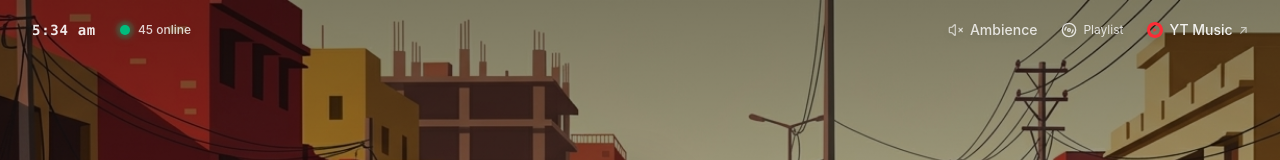
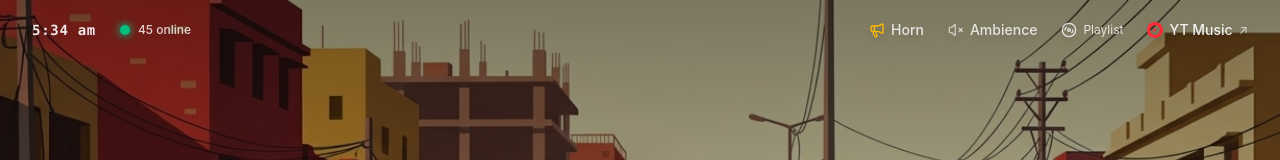
Before and after one commit to sahilchavan751/baapkiroad, a React (Vite) app: page / in a window 1280 px wide. Shown: the top 160 px of the page. Built offline with nearby package versions, Linux system fonts and the light colour scheme; a web font is replaced by a local one.

Commit message:
feat: add interactive Horn button with horn.mp3 audio effect

```diff
--- a/src/App.jsx
+++ b/src/App.jsx
@@ -13,9 +13,10 @@ export default function App() {
   const [currentIndex, setCurrentIndex] = useState(0);
   const [isPlaylistOpen, setIsPlaylistOpen] = useState(false);
 
-  // Ambience audio state & ref
+  // Ambience & Horn audio state & refs
   const [isAmbienceOn, setIsAmbienceOn] = useState(false);
   const ambienceAudioRef = useRef(null);
+  const hornAudioRef = useRef(null);
 
   const ytPlayerRef = useRef(null);
   const currentSong = SONGS[currentIndex] || SONGS[0];
@@ -33,9 +34,16 @@ export default function App() {
       ambienceAudioRef.current.pause();
       setIsAmbienceOn(false);
     } else {
-      ambienceAudioRef.current.volume = 0.20; // Ensure low volume
+      ambienceAudioRef.current.volume = 0.20;
       ambienceAudioRef.current.play().catch(e => console.warn('Ambience audio play error:', e));
       setIsAmbienceOn(true);
+    }
+  };
+
+  const handlePlayHorn = () => {
+    if (hornAudioRef.current) {
+      hornAudioRef.current.currentTime = 0;
+      hornAudioRef.current.play().catch(e => console.warn('Horn audio play error:', e));
     }
   };
 
@@ -128,6 +136,13 @@ export default function App() {
         preload="auto"
       />
 
+      {/* HTML5 Audio element for Horn sound effect */}
+      <audio
+        ref={hornAudioRef}
+        src="/horn.mp3"
+        preload="auto"
+      />
+
       {/* Hidden YouTube Player — plays individual videos by ID */}
       <YouTubePlayerController
         videoId={currentSong.videoId}
@@ -144,6 +159,7 @@ export default function App() {
         onTogglePlaylist={() => setIsPlaylistOpen(!isPlaylistOpen)}
         isAmbienceOn={isAmbienceOn}
         toggleAmbience={toggleAmbience}
+        onPlayHorn={handlePlayHorn}
       />
 
       {/* Hero Visual Section */}
--- a/src/components/Header.jsx
+++ b/src/components/Header.jsx
@@ -1,8 +1,8 @@
 import React, { useState, useEffect } from 'react';
-import { Disc3, Volume2, VolumeX } from 'lucide-react';
+import { Disc3, Volume2, VolumeX, Megaphone } from 'lucide-react';
 import { motion } from 'framer-motion';
 
-export default function Header({ isPlaying, onTogglePlaylist, isAmbienceOn, toggleAmbience }) {
+export default function Header({ isPlaying, onTogglePlaylist, isAmbienceOn, toggleAmbience, onPlayHorn }) {
   const [timeString, setTimeString] = useState('');
   const [onlineCount, setOnlineCount] = useState(44);
 
@@ -60,17 +60,27 @@ export default function Header({ isPlaying, onTogglePlaylist, isAmbienceOn, togg
         </div>
       </motion.div>
 
-      {/* Right Section: Ambience Toggle, Playlist Toggle & YT Music */}
+      {/* Right Section: Horn, Ambience, Playlist Toggle & YT Music */}
       <motion.div
         initial={{ opacity: 0, y: -10 }}
         animate={{ opacity: 1, y: 0 }}
         transition={{ duration: 0.6, delay: 0.1 }}
         className="flex items-center gap-4 sm:gap-6 pointer-events-auto"
       >
+        {/* Horn Sound Button */}
+        <button
+          onClick={onPlayHorn}
+          className="flex items-center gap-1.5 text-xs sm:text-sm font-medium text-white/80 hover:text-amber-300 active:scale-95 transition-all duration-150 cursor-pointer"
+          title="Honk Horn Sound"
+        >
+          <Megaphone className="w-4 h-4 text-amber-400" />
+          <span>Horn</span>
+        </button>
+
         {/* Road Traffic Ambience Sound Toggle */}
         <button
           onClick={toggleAmbience}
-          className={`flex items-center gap-1.5 text-xs sm:text-sm font-medium transition-colors duration-200 ${
+          className={`flex items-center gap-1.5 text-xs sm:text-sm font-medium transition-colors duration-200 cursor-pointer ${
             isAmbienceOn ? 'text-amber-400 font-semibold' : 'text-white/80 hover:text-white'
           }`}
           title="Toggle Road Traffic Ambience Sound"
@@ -89,7 +99,7 @@ export default function Header({ isPlaying, onTogglePlaylist, isAmbienceOn, togg
         {/* Playlist Quick Drawer Button */}
         <button
           onClick={onTogglePlaylist}
-          className="hidden md:flex items-center gap-1.5 text-xs text-white/80 hover:text-white transition-colors duration-200"
+          className="hidden md:flex items-center gap-1.5 text-xs text-white/80 hover:text-white transition-colors duration-200 cursor-pointer"
           title="Browse Playlist Tracks"
         >
           <Disc3 className={`w-4 h-4 ${isPlaying ? 'animate-spin-slow text-red-400' : ''}`} />
```
Also changed, not shown: 1 other file (tests, documents, lock files or other folders).
